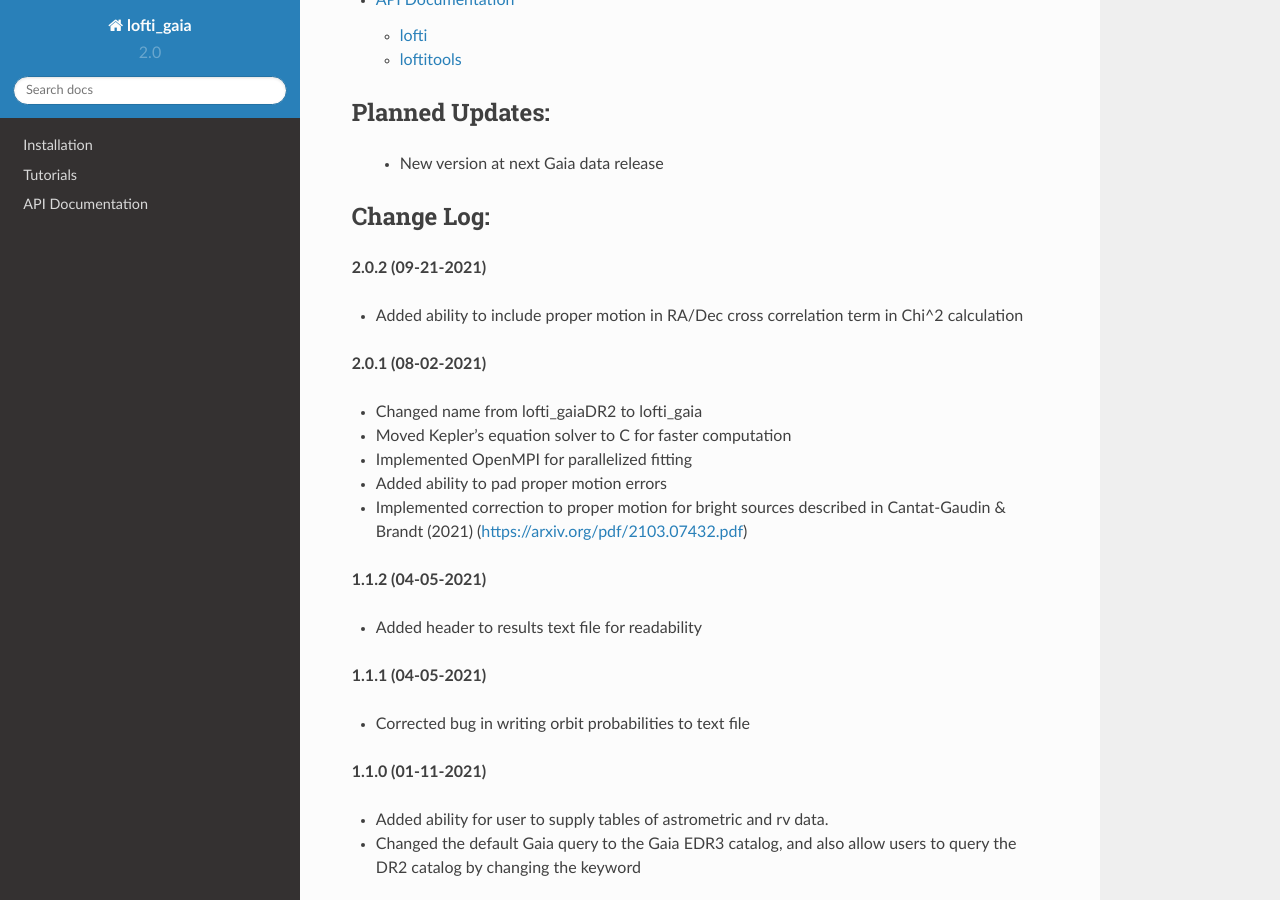
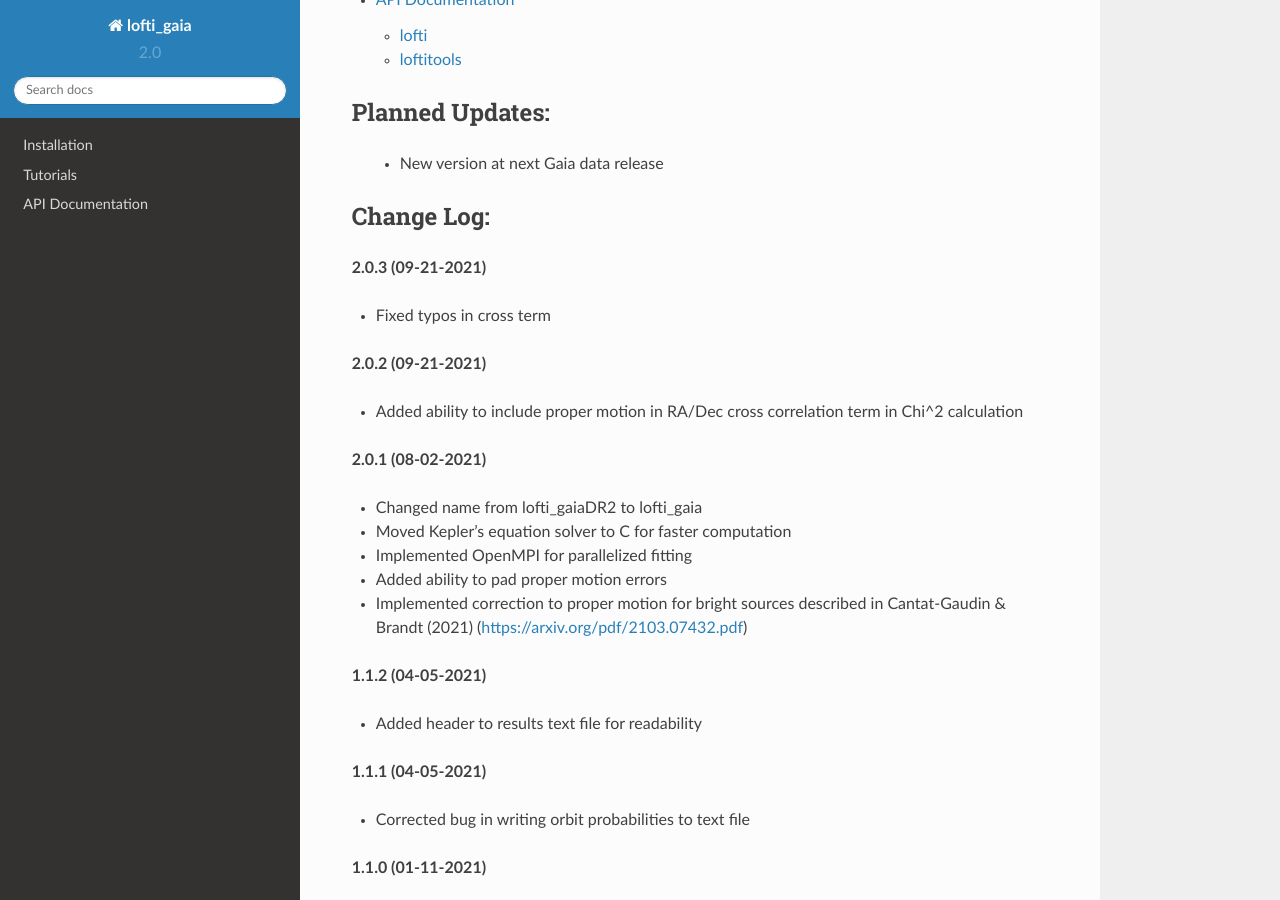
Before and after one commit to logan-pearce/lofti_gaia, a Sphinx documentation site: the page built from docs/index.rst, in a window 1280 px wide and 900 px high, scrolled down 1084 px. Built offline with Sphinx 7.4.7 and the Read the Docs theme 2.0.0, drawn with Linux system fonts in a browser that asks for light colours; pages that are not in the unit, such as notebooks, are missing from menus.

Commit message:
fix typo in chi^2 cross term

```diff
--- a/docs/index.rst
+++ b/docs/index.rst
@@ -52,6 +52,10 @@
 Change Log:
 +++++++++++
 
+**2.0.3 (09-21-2021)**
+
+- Fixed typos in cross term
+
 **2.0.2 (09-21-2021)**
 
 - Added ability to include proper motion in RA/Dec cross correlation term in Chi^2 calculation
```
